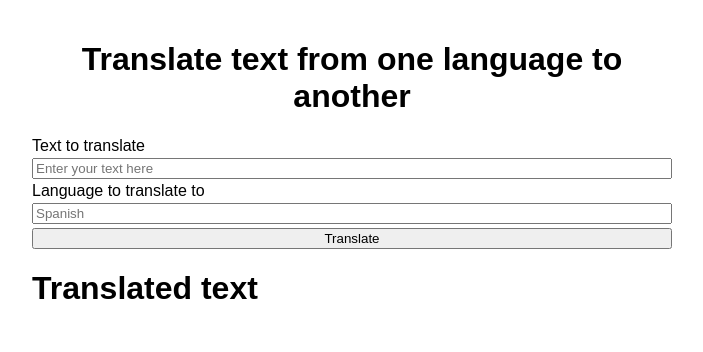
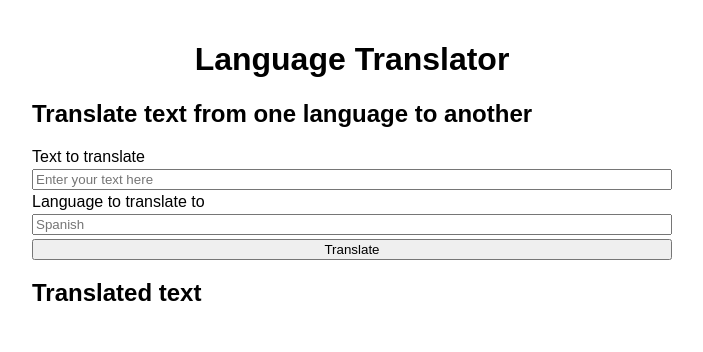
Before and after one commit to adityaoberai/serverless-days-blr-2024-demo, a website: page src/index.html in a window 1280 px wide. Shown: the whole page, without its empty margins (288-991 px from the left). Drawn offline with Linux system fonts and the light colour scheme.

Commit message:
Add API location to GitHub Action

```diff
--- a/src/index.html
+++ b/src/index.html
@@ -32,7 +32,8 @@
 
 <body>
   <main>
-    <h1>Translate text from one language to another</h1>
+    <h1>Language Translator</h1>
+    <h2>Translate text from one language to another</h2>
     <div id="form">
       <form id="translationForm" onsubmit="getTranslation(); return false;">
         <label for="text">Text to translate</label>
@@ -45,7 +46,7 @@
       </form>
     </div>
     <div id="answer">
-      <h1>Translated text</h1>
+      <h2>Translated text</h1>
       <h2 id="translation"></h2>
     </div>
 
```
Also changed, not shown: .github/workflows/azure-static-web-apps-brave-plant-0174c6600.yml.
